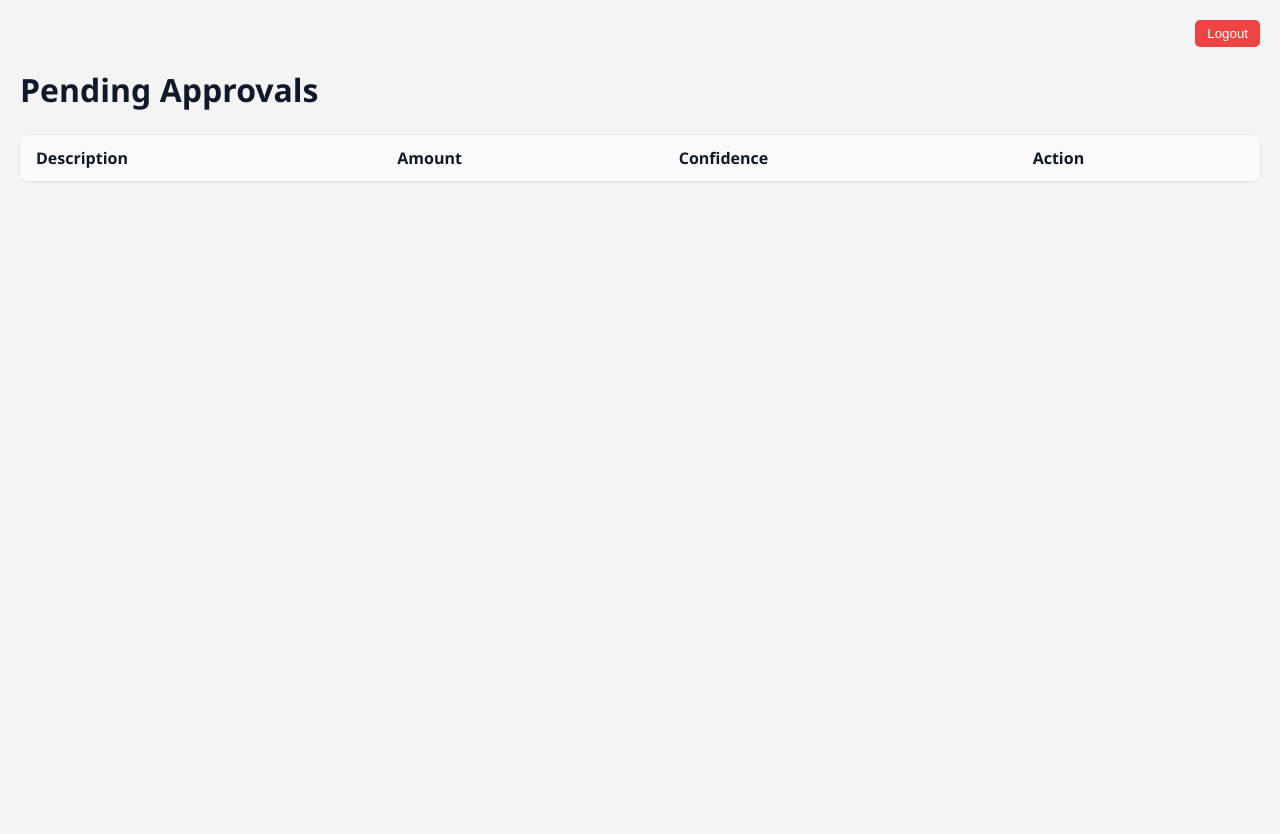
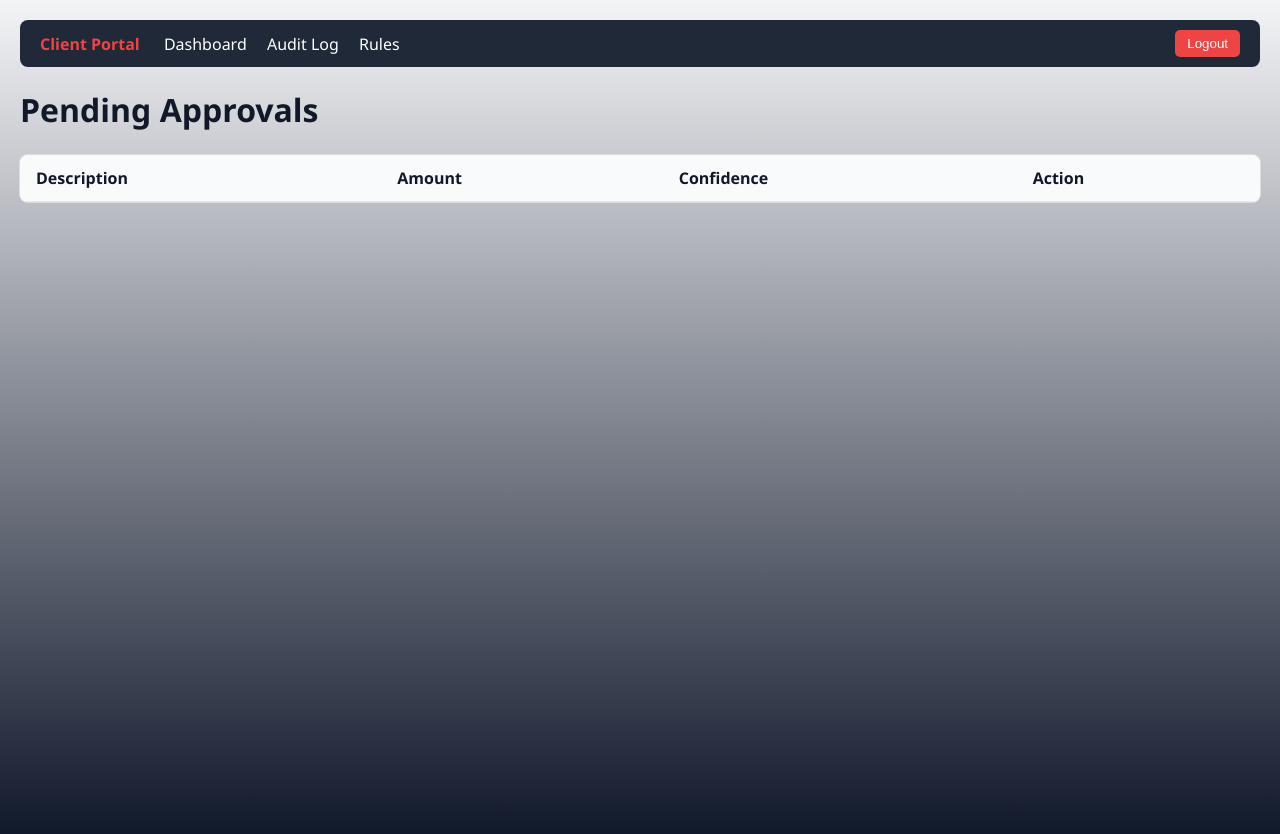
Before and after one commit to BanditsEdit/BookkeepersAi-matching-engine, a website: page public/pending-reviews.html in a window 1280 px wide. Before the commit the page ends 800 px from the top, so only its background shows below. Drawn offline with Linux system fonts and the light colour scheme; no server answers.

Commit message:
Finalised with css files for scalable designs

```diff
--- a/index.js
+++ b/index.js
@@ -79,7 +79,7 @@ app.post('/match', async (req, res) => {
 
 // Optional test route
 app.get('/', adminAuth, (req, res) => {
-  res.sendFile(path.join(__dirname, 'public', 'index.html'));
+  res.sendFile(path.join(__dirname, 'public', 'pending-reviews.html'));
 });
 
 app.post('/approve/:id', async (req, res) => {
--- a/public/index.html
+++ b/public/pending-reviews.html
@@ -4,79 +4,23 @@
 <head>
   <meta charset="UTF-8" />
   <meta name="viewport" content="width=device-width, initial-scale=1.0" />
-  <title>Venn Reconciliation Dashboard</title>
-  <style>
-    body {
-      font-family: 'Segoe UI', Tahoma, Geneva, Verdana, sans-serif;
-      background-color: #f3f4f6;
-      margin: 0;
-      padding: 20px;
-      color: #111827;
-    }
+  <title>Reconciliation Dashboard</title>
+  <link rel="stylesheet" href="style.css" />
 
-    h1 {
-      font-size: 2rem;
-      margin-bottom: 1.5rem;
-    }
-
-    table {
-      width: 100%;
-      border-collapse: collapse;
-      box-shadow: 0 0 0 1px #e5e7eb;
-      background-color: white;
-      border-radius: 8px;
-      overflow: hidden;
-    }
-
-    th, td {
-      text-align: left;
-      padding: 12px 16px;
-      border-bottom: 1px solid #e5e7eb;
-    }
-
-    th {
-      background-color: #f9fafb;
-      font-weight: 600;
-    }
-
-    tr:hover {
-      background-color: #f3f4f6;
-    }
-
-    .approve-btn {
-      padding: 8px 14px;
-      background: linear-gradient(135deg, #0070f3, #f81ce5);
-      border: none;
-      color: white;
-      border-radius: 6px;
-      cursor: pointer;
-      transition: transform 0.2s ease, box-shadow 0.2s ease;
-    }
-
-    .approve-btn:hover {
-      transform: translateY(-1px);
-      box-shadow: 0 4px 14px rgba(0, 118, 255, 0.39);
-    }
-
-    .logout-container {
-      text-align: right;
-      margin-bottom: 10px;
-    }
-
-    .logout-container button {
-      background-color: #ef4444;
-      color: white;
-      border: none;
-      padding: 6px 12px;
-      border-radius: 5px;
-      cursor: pointer;
-    }
-  </style>
 </head>
 <body>
-  <div class="logout-container">
-    <button onclick="logout()">Logout</button>
+  <div class="navbar">
+    <div class="nav-left">
+      <span class="logo">Client Portal</span>
+      <a href="pending-reviews.html">Dashboard</a>
+      <a href="audit.html">Audit Log</a>
+      <a href="rules.html">Rules</a>
+    </div>
+    <div class="nav-right">
+      <button onclick="logout()">Logout</button>
+    </div>
   </div>
+
   <h1>Pending Approvals</h1>
   <table id="transactionsTable">
     <thead>
--- /dev/null
+++ b/public/style.css
@@ -0,0 +1,87 @@
+/* style.css */
+
+body {
+  font-family: 'Segoe UI', sans-serif;
+  margin: 0;
+  padding: 20px;
+  color: #111827;
+  background: linear-gradient(to bottom, #f3f4f6, #0f172a); /* Light grey to dark navy */
+  min-height: 100vh;
+}
+
+h1 {
+  font-size: 2rem;
+  margin-bottom: 1.5rem;
+}
+
+table {
+  width: 100%;
+  border-collapse: collapse;
+  background: white;
+  border-radius: 8px;
+  box-shadow: 0 0 0 1px #ddd;
+  overflow: hidden;
+}
+
+th, td {
+  padding: 12px 16px;
+  text-align: left;
+  border-bottom: 1px solid #e5e7eb;
+}
+
+th {
+  background-color: #f9fafb;
+  font-weight: 600;
+}
+
+tr:hover {
+  background-color: #f1f5f9;
+}
+
+.navbar {
+  display: flex;
+  justify-content: space-between;
+  align-items: center;
+  background-color: #1f2937;
+  padding: 10px 20px;
+  border-radius: 8px;
+  margin-bottom: 20px;
+  color: white;
+}
+
+.navbar a {
+  color: white;
+  margin-right: 16px;
+  text-decoration: none;
+  font-weight: 500;
+}
+
+.navbar a:hover {
+  text-decoration: underline;
+}
+
+.navbar .logo {
+  font-weight: bold;
+  color: #ef4444;
+  margin-right: 20px; /* adds breathing room */
+}
+
+.navbar .nav-left, {
+  display: flex;
+  align-items: center;
+  gap: 20px; /* 👈 clean modern spacing */
+}
+
+.navbar .nav-right {
+  display: flex;
+  align-items: center;
+}
+
+.navbar button {
+  background-color: #ef4444;
+  color: white;
+  border: none;
+  padding: 6px 12px;
+  border-radius: 5px;
+  cursor: pointer;
+}
```
Also changed, not shown: public/audit.html (+20 -26 lines), public/rules.html (+19 -25 lines).
